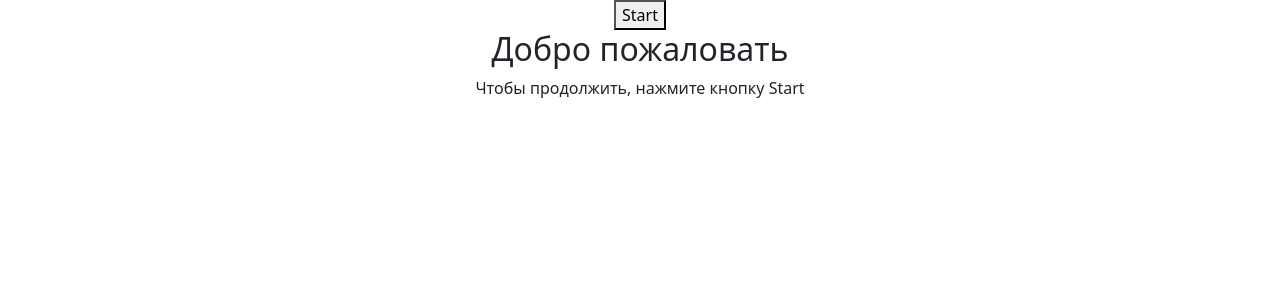
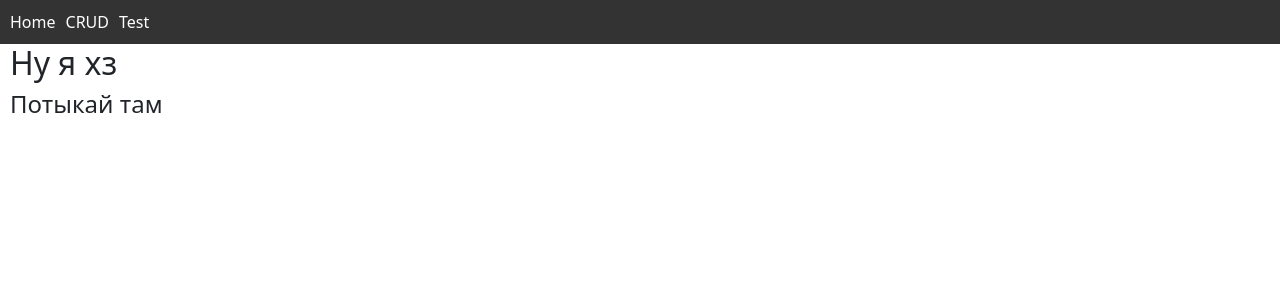
Before and after one commit to Ivan-Abr/-ladenkiy_-oft-, a React (Create React App) app: page / in a window 1280 px wide. Shown: the top 300 px of the page. Built offline with nearby package versions, Linux system fonts and the light colour scheme.

Commit message:
feat: rebuilt router structure

```diff
--- a/src/App.tsx
+++ b/src/App.tsx
@@ -6,6 +6,7 @@ import {TestComponent} from "./components/TestPage/TestComponent";
 import {HashRouter as Router, Link, Route, Routes} from "react-router-dom";
 import {TestGreeting} from "./components/TestPage/TestGreeting";
 import {Menu} from "./components/Menu";
+import {Greeting} from "./components/Greeting";
 
 
 
@@ -14,33 +15,35 @@ import {Menu} from "./components/Menu";
 
 
 function App (){
-    const [menuOpen, setMenuOpen] = useState(false);
-    const [menuName, setMenuName] = useState<"Start"|"Back">("Start")
-
-    const toggleMenu = () => {
-        setMenuOpen(!menuOpen)
-        if (menuOpen)
-            setMenuName("Start")
-        else setMenuName("Back")
-    };
-
-  return(
-      <div className="App">
-          <button onClick={toggleMenu}>{menuName}</button>
-          {menuOpen && <Menu/>}
-          {!menuOpen && <Greeting/>}
-
-      </div>
-  )
+    return(
+        <div id="main-menu" >
+            <Router>
+                <div id="header">
+                <nav id = "header-nav">
+                    <Link to="/">Home</Link>
+                    <Link to="/crud">CRUD</Link>
+                    <Link to="/test">Test</Link>
+                </nav>
+                </div>
+                <div id = "main-body">
+                <Routes>
+                    <Route path="/" element = {<Greeting/>}/>
+                    <Route path="/crud" element = {<Bookmarks/>}/>
+                    <Route path="/test" element={<TestGreeting/>}/>
+                    <Route path="/testing/:orgId" element={<TestComponent/>}></Route>
+                </Routes></div>
+            </Router>
+        </div>
+    );
 };
 
-export function Greeting(){
-    return (<div>
-            <h2>Добро пожаловать</h2>
-            <p>Чтобы продолжить, нажмите кнопку Start</p>
-        </div>
-    );
-}
+// export function Greeting(){
+//     return (<div>
+//             <h2>Добро пожаловать</h2>
+//             <p>Чтобы продолжить, нажмите кнопку Start</p>
+//         </div>
+//     );
+// }
 
 
 export default App;
--- /dev/null
+++ b/src/components/Greeting.tsx
@@ -0,0 +1,10 @@
+import React from "react";
+
+export function Greeting(){
+    return (
+        <div>
+            <h2>Ну я хз</h2>
+            <h4>Потыкай там</h4>
+        </div>
+    )
+}
--- a/src/components/TestPage/TestComponent.tsx
+++ b/src/components/TestPage/TestComponent.tsx
@@ -4,71 +4,55 @@ import QuestionService from "../../services/QuestionService";
 import {IQuestion} from "../../models";
 interface Question {
     question: string;
-    options: string[];
-}
-// interface TestComponentProps{
-//     orgId:number
-// }
-
+    options: string[];}
 interface Params{
-    [orgId:string]: string;
-}
-
+    [orgId:string]: string;}
 interface Mark{
     index: number
-    data: string
-}
-
+    data: string}
 export function TestComponent(){
     const [questions, setQuestions] = useState<IQuestion[]>([])
     const [currentQuestionIndex, setCurrentQuestionIndex] = useState(0);
     const [selectedAnswer, setSelectedAnswer] = useState<number | null>(null);
+    const [answers, setAnswer] = useState<string[]>([])
     const {orgId} = useParams<Params>();
-
     useEffect(() => {
         QuestionService.getQuestions().then((response)=>{
             setQuestions(response.data)});
     }, []);
-
-
     const marks:Mark[]=[
         {index: 1, data:"1.Bad"},
         {index: 2, data: "2.Good"},
-        {index: 3, data: "3.Ugly"}
-    ]
-
-    // const questions: Question[] = [
-    //     {
-    //         question: 'С помощью каких инструментов осуществляется постановка задач сотрудникам в вашем подразделении (оценка степени проникновенния цифровых инструментов)?',
-    //         options: ['0. Вербально, "на ходу"',
-    //             '1. Задачи ставятся с помощью Email, мессенджеров, телефонных звонков',
-    //             '2. Применяется набор средств автоматизации постановки задач, например, система электронного документооборота, Битрикс 24 и др.',
-    //             '3. Комплексная интегрированная система с элементами искусственного интеллекта и цифровыми сервисами (BI-системы)'],
-    //     },
-    //     {
-    //         question: 'Как исполнители участвуют в управлении задачами? (оценка зрелости организационной культуры при поставновке задач)',
-    //         options: ['0. Исполнители не принимают участия в постановке задач',
-    //             '1. скорее пассивно, чем активно (наблюдает)',
-    //             '2. скорее активно, чем пассивно (делает)',
-    //             '3. Полная инициативность при постановке задач поддерживается и существуют возможности ее проявления'],
-    //     },
-    //
-    // ];
-
+        {index: 3, data: "3.Ugly"}]
     const handleAnswer = (selectedOptionIndex: number) => {
-        setSelectedAnswer(selectedOptionIndex);
-    };
-
+        setSelectedAnswer(selectedOptionIndex);};
     const handleConfirm = () => {
         if (selectedAnswer !== null) {
-            setCurrentQuestionIndex(currentQuestionIndex + 1);
-            setSelectedAnswer(null);
+            const selectedMark = marks.find(mark => mark.index === selectedAnswer)
+            if (selectedMark){
+                setAnswer([...answers,selectedMark.data]);
+            }}
+        if (currentQuestionIndex === questions.length - 1) {
+            return (
+                <div>
+                    <h3>Org ID: {orgId}</h3>
+                    <p>Тест завершен. Ваши ответы:</p>
+                    <ul>
+                        {answers.map((answer, index) => (
+                            <li key={index}>{answer}</li>
+                        ))}
+                    </ul>
+                    <button onClick={() => window.location.href = "/"}>Перейти на главную страницу</button>
+                </div>
+            );
         }
-    };
-
+        else {
+        setCurrentQuestionIndex(currentQuestionIndex + 1);
+            setSelectedAnswer(null);}};
     return (
         <div>
             <h3>Org ID: {orgId}</h3>
+            <p>{questions.length}</p>
             {questions.map(question =>(
                 <div>
                     <p>{question.questionName}</p>
@@ -81,14 +65,9 @@ export function TestComponent(){
                             name="mark"
                             value={mark.data}
                             checked={selectedAnswer === mark.index}
-                            onChange={()=>handleAnswer(mark.index)}
-                        />
+                            onChange={()=>handleAnswer(mark.index)}/>
                             <label htmlFor={mark.index.toString()}>{mark.data}</label>
-                        </div>
-                    ))}
+                        </div>))}
                     <button onClick={handleConfirm}>Confirm</button>
-                </div>
-            ))}
-        </div>
-    );
-};
+                </div>))}
+        </div>);};
--- a/src/index.css
+++ b/src/index.css
@@ -69,3 +69,32 @@ form {
 .bookmark-content {
   margin-top: 20px;
 }
+
+.main-menu{
+  background-color: darkslategray;
+  min-height: 20px;
+  height: 100px;
+  width: auto;
+}
+
+#header {
+  background-color: #333; /* темно-серый цвет */
+  display: flex; /* устанавливаем flexbox */
+  justify-content: space-between; /* равномерное распределение элементов по ширине */
+  padding: 10px; /* внутренний отступ */
+}
+
+#header-nav {
+  display: flex; /* устанавливаем flexbox для элементов внутри header */
+}
+
+#header-nav a {
+  color: white; /* цвет текста белый */
+  text-decoration: none; /* убираем подчеркивание у ссылок */
+  margin-right: 10px; /* отступ между элементами */
+}
+
+#main-body{
+  margin-left: 10px;
+  text-decoration: #282c34;
+}
```
